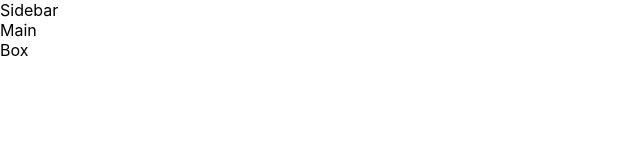
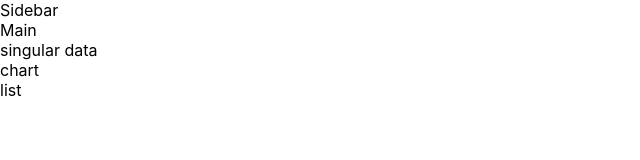
Before and after one commit to jisanjung/COVID-19-Data-Reports, a React (Create React App) app: page / in a window 1280 px wide. Shown: the top 160 px of the page, without its empty margins (0-640 px from the left). Built offline with nearby package versions, Linux system fonts and the light colour scheme.

Commit message:
updated component structure

```diff
--- /dev/null
+++ b/src/components/Chart.js
@@ -0,0 +1,13 @@
+import React, { Component } from 'react'
+
+export class Chart extends Component {
+    render() {
+        return (
+            <section>
+                chart
+            </section>
+        )
+    }
+}
+
+export default Chart
--- /dev/null
+++ b/src/components/Countries.js
@@ -0,0 +1,13 @@
+import React, { Component } from 'react'
+
+export class Countries extends Component {
+    render() {
+        return (
+            <section>
+                list
+            </section>
+        )
+    }
+}
+
+export default Countries
--- a/src/components/Main.js
+++ b/src/components/Main.js
@@ -1,5 +1,7 @@
 import React, { Component } from 'react'
-import Box from './Box'
+import Box from './SingleData'
+import Chart from './Chart';
+import Countries from './Countries';
 
 export class Main extends Component {
     constructor() {
@@ -13,6 +15,8 @@ export class Main extends Component {
             <div>
                 Main
                 <Box/>
+                <Chart/>
+                <Countries/>
             </div>
         )
     }
--- a/src/components/Box.js
+++ b/src/components/SingleData.js
@@ -1,11 +1,11 @@
 import React from 'react'
 
-const Box = () => {
+const SingleData = (props) => {
     return (
         <section>
-            Box
+            singular data
         </section>
     )
 }
 
-export default Box
+export default SingleData
```
